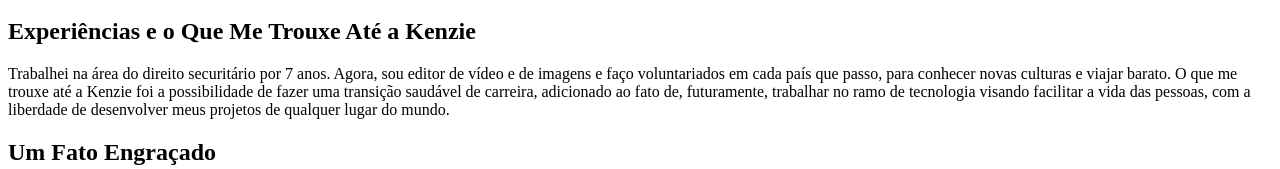
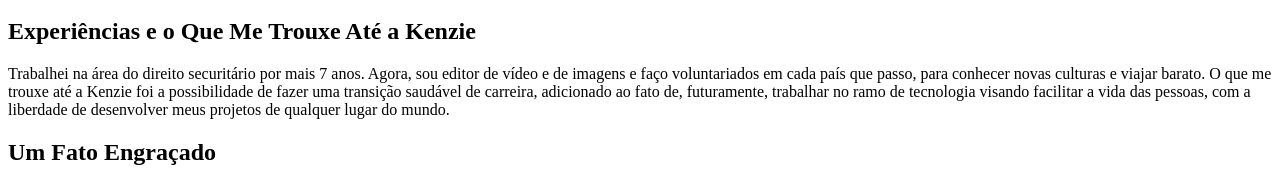
Before and after one commit to leandrof87/S1-12-Entrega-27.09.22-Kenzie, a plain HTML site: page index.html in a window 1280 px wide. Shown: the part 219-388 px from the top of the page. Drawn offline with Linux system fonts and the light colour scheme.

Commit message:
"S1-26-Entrega-Blog Kenzie HTML-30.09.22"

```diff
--- a/src/index.html
+++ b/index.html
@@ -28,7 +28,7 @@
         <section>
             <h2>Experiências e o Que Me Trouxe Até a Kenzie</h2>
             <p>
-                Trabalhei na área do direito securitário por 7 anos. Agora, sou editor de vídeo e de imagens e faço voluntariados em
+                Trabalhei na área do direito securitário por mais 7 anos. Agora, sou editor de vídeo e de imagens e faço voluntariados em
                 cada país que passo, para conhecer novas culturas e viajar barato. O que me trouxe até a Kenzie foi a possibilidade de
                 fazer uma transição saudável de carreira, adicionado ao fato de, futuramente, trabalhar no ramo de tecnologia visando
                 facilitar a vida das pessoas, com a liberdade de desenvolver meus projetos de qualquer lugar do mundo.
@@ -44,5 +44,6 @@
         <h2>Site Work-Friendly</h2>
         <a href="https://youtube.com/" target="blank">YouTube</a>
     </footer>
+
 </body>
 </html>
```
